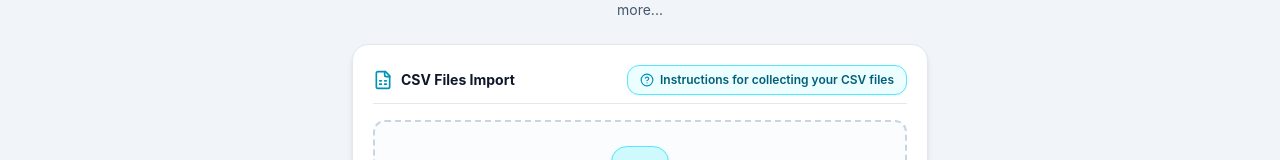
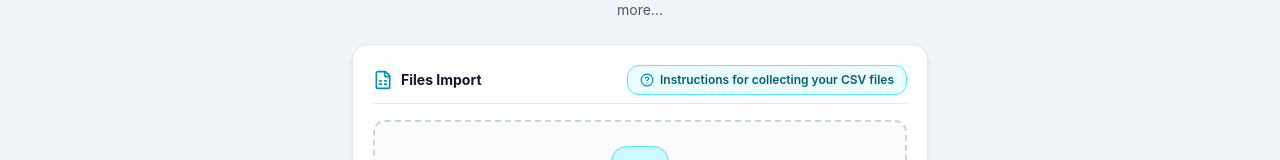
Before and after one commit to LucasGallone/WiGLE-CSVs-Analyzer, a React (Vite) app: page / in a window 1280 px wide. Shown: the part 328-488 px from the top of the page. Built offline with nearby package versions, Linux system fonts and the light colour scheme.

Commit message:
Update FileDropzone.tsx

```diff
--- a/src/components/FileUpload/FileDropzone.tsx
+++ b/src/components/FileUpload/FileDropzone.tsx
@@ -149,7 +149,7 @@ export const FileDropzone: React.FC<FileDropzoneProps> = ({
           <div className="flex items-center gap-2">
             <FileSpreadsheet className="w-5 h-5 text-cyan-600 dark:text-cyan-400" />
             <h2 className="text-sm font-bold text-slate-900 dark:text-white">
-              {language === 'fr' ? 'Import de fichiers CSV' : 'CSV Files Import'}
+              {language === 'fr' ? 'Import de fichiers' : 'Files Import'}
             </h2>
           </div>
           {onOpenInstructions && (
```
